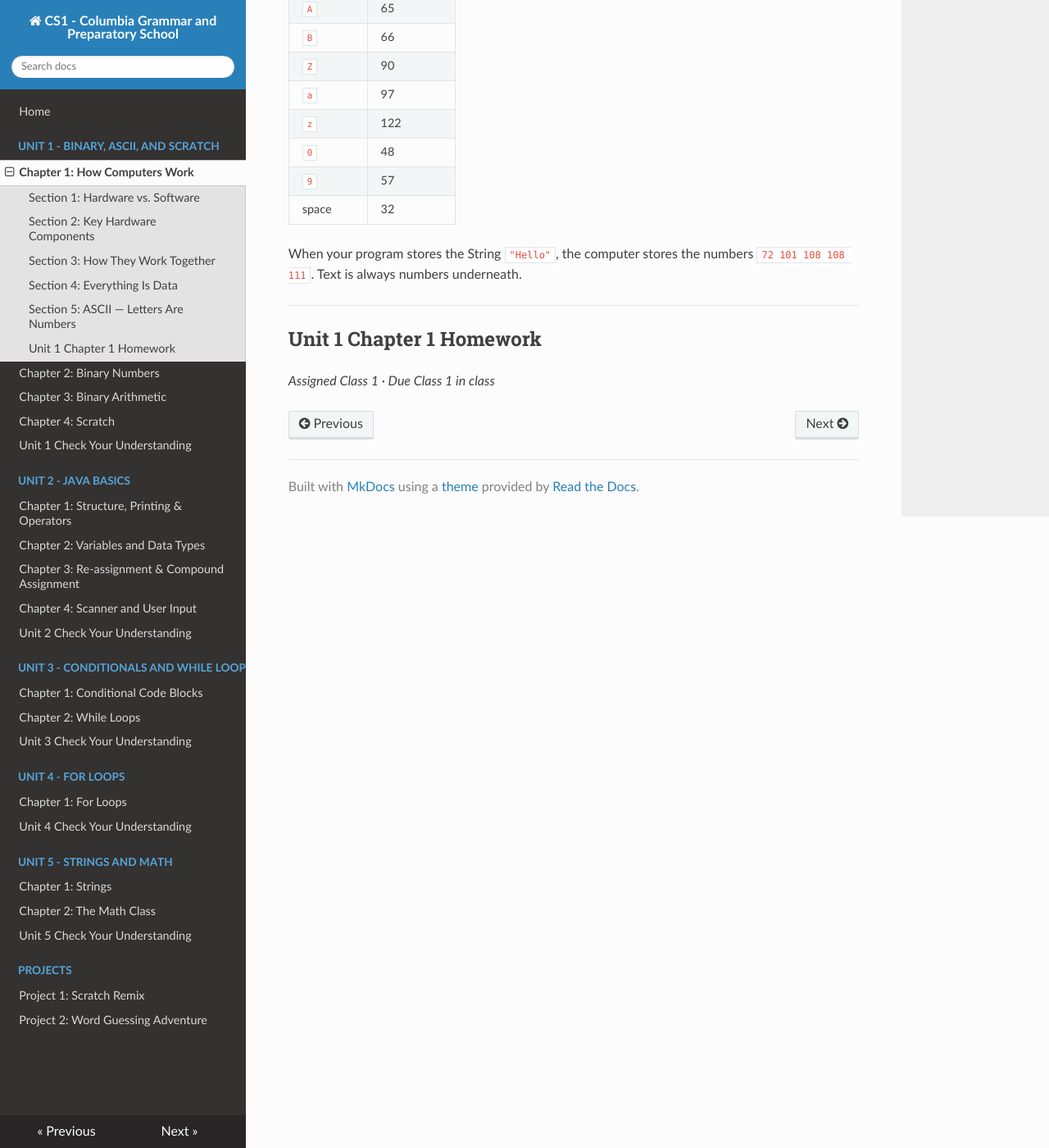
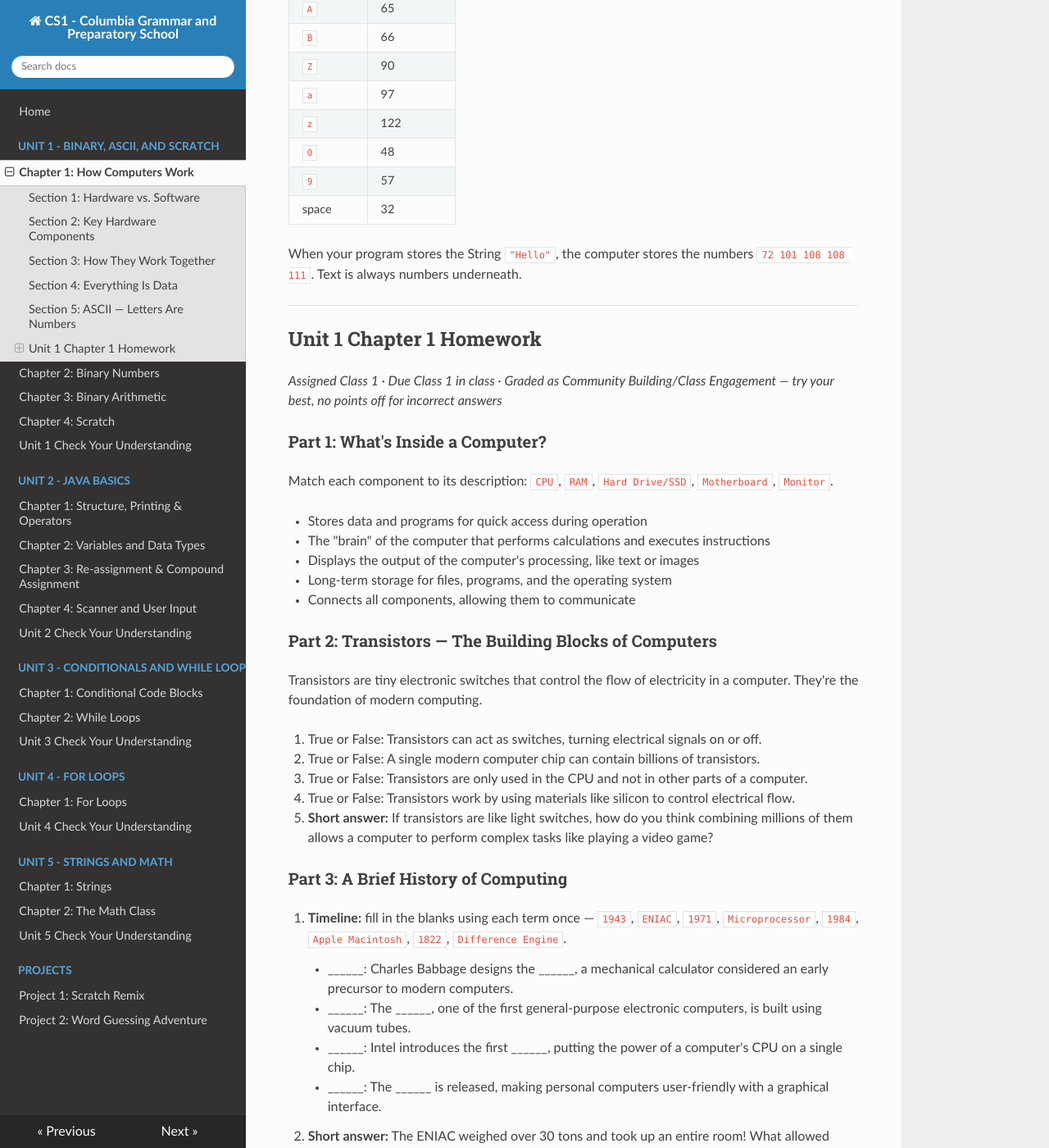
Before and after one commit to kjergens/cs1-site, an MkDocs documentation site: the page built from docs/unit1/notes_01_how_computers_work.md, in a window 1280 px wide and 1400 px high, scrolled down 1418 px. Shown: the whole window at 82% size. Built offline with MkDocs 1.6.1, drawn with Linux system fonts in a browser that asks for light colours; nearby versions of some CDN libraries; some of the changed text lies outside the part shown.

Commit message:
Added unit 1 homework 1

```diff
--- a/docs/unit1/notes_01_how_computers_work.md
+++ b/docs/unit1/notes_01_how_computers_work.md
@@ -64,4 +64,47 @@ When your program stores the String `"Hello"`, the computer stores the numbers `
 
 ## Unit 1 Chapter 1 Homework
 
-*Assigned Class 1 · Due Class 1 in class*
+*Assigned Class 1 · Due Class 1 in class · Graded as Community Building/Class Engagement — try your best, no points off for incorrect answers*
+
+### Part 1: What's Inside a Computer?
+
+Match each component to its description: `CPU`, `RAM`, `Hard Drive/SSD`, `Motherboard`, `Monitor`.
+
+- Stores data and programs for quick access during operation
+- The "brain" of the computer that performs calculations and executes instructions
+- Displays the output of the computer's processing, like text or images
+- Long-term storage for files, programs, and the operating system
+- Connects all components, allowing them to communicate
+
+### Part 2: Transistors — The Building Blocks of Computers
+
+Transistors are tiny electronic switches that control the flow of electricity in a computer. They're the foundation of modern computing.
+
+1. True or False: Transistors can act as switches, turning electrical signals on or off.
+2. True or False: A single modern computer chip can contain billions of transistors.
+3. True or False: Transistors are only used in the CPU and not in other parts of a computer.
+4. True or False: Transistors work by using materials like silicon to control electrical flow.
+5. **Short answer:** If transistors are like light switches, how do you think combining millions of them allows a computer to perform complex tasks like playing a video game?
+
+### Part 3: A Brief History of Computing
+
+1. **Timeline:** fill in the blanks using each term once — `1943`, `ENIAC`, `1971`, `Microprocessor`, `1984`, `Apple Macintosh`, `1822`, `Difference Engine`.
+    - ______: Charles Babbage designs the ______, a mechanical calculator considered an early precursor to modern computers.
+    - ______: The ______, one of the first general-purpose electronic computers, is built using vacuum tubes.
+    - ______: Intel introduces the first ______, putting the power of a computer's CPU on a single chip.
+    - ______: The ______ is released, making personal computers user-friendly with a graphical interface.
+2. **Short answer:** The ENIAC weighed over 30 tons and took up an entire room! What allowed computers to become small enough to fit in your pocket?
+
+### Part 4: How Do Computers "Think"?
+
+Computers don't think like humans, but they process information using binary code (0s and 1s). Transistors help create these 0s and 1s by controlling electrical signals.
+
+Convert the following decimal numbers to binary (hint: divide by 2 repeatedly and note the remainders):
+
+- `5` = ______ (binary)
+- `12` = ______ (binary)
+- Your age = ______ (binary)
+
+### Part 5: Reflection
+
+What's one thing you'd like to learn more about in computer science?
```
